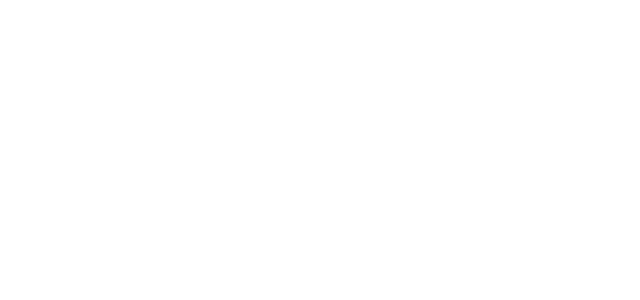
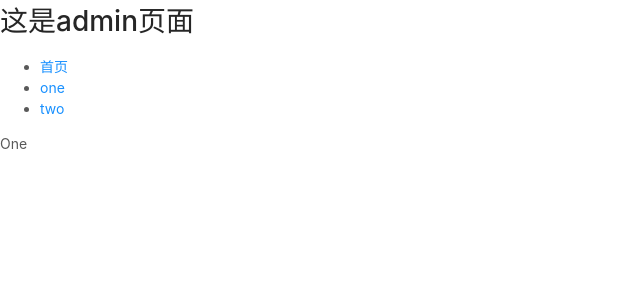
Before and after one commit to Len-kahone/react-webpack-template, a React app: page /admin/one in a window 1280 px wide. Shown: the top 300 px of the page, without its empty margins (0-640 px from the left). Built offline with nearby package versions, Linux system fonts and the light colour scheme.

Commit message:
完成路由集中管理

```diff
--- a/src/pages/App.tsx
+++ b/src/pages/App.tsx
@@ -4,19 +4,15 @@ import {
   Switch,
   Route,
 } from "react-router-dom";
-
-import routes from "@/routes/route-config";
 import renderRoutes from "@/routes/renderRoutes";
+import routes from "@/routes/routes";
 const App: React.FC = (props) => {
   return (
     <Fragment>
       <Router>
         <Suspense fallback="loading">
           <Switch>
-          {  renderRoutes(routes)}
-            {/* {routes.map(item=>{
-              return <Route exact path={item.path} key={item.path} component={item.component}></Route>;
-            })} */}
+            {  renderRoutes(routes)}
             {/* <Route
               path="/"
               exact
@@ -24,12 +20,10 @@ const App: React.FC = (props) => {
             ></Route>
             <Route
               path="/admin"
-              exact
               component={React.lazy(() => import("pages/admin/Admin"))}
             ></Route>
             <Route
               path="/login"
-              exact
               component={React.lazy(() => import("pages/login/Login"))}
             ></Route> */}
           </Switch>
--- a/src/pages/admin/Admin.tsx
+++ b/src/pages/admin/Admin.tsx
@@ -1,6 +1,7 @@
 import React,{Suspense} from "react";
 import { BrowserRouter as Router, Route, Link ,Switch} from "react-router-dom";
-import One from "pages/admin/One";
+// import One from "pages/admin/One";
+const One=React.lazy(()=>import("pages/admin/One"));
 // type propsType = RouteComponentProps<any>
 import renderRoutes from "@/routes/renderRoutes";
 interface routePorps{
@@ -11,21 +12,21 @@ interface routePorps{
 
    return (
      <div>
-       <Router>
        <h1> 这是admin页面</h1>
        <ul>
          <li>
            <Link to="/">首页</Link>
          </li>
+         <li>
            <Link to="/admin/one">one</Link>
+         </li>
+         <li>
+           <Link to="/admin/two">two</Link>
+         </li>
        </ul>
 
-         <Link to="/admin/one">one</Link>
-         <Suspense fallback="loading">
        <Switch>{renderRoutes(routes)}</Switch>
-         </Suspense>
-         {/* <Route exact path="/admin/one" component={One}></Route> */}
-       </Router>
+       {/* <Route  path="/admin/one" component={One}></Route> */}
      </div>
    );
  };
--- a/src/routes/renderRoutes.tsx
+++ b/src/routes/renderRoutes.tsx
@@ -1,14 +1,21 @@
 import React from "react";
-import {routeConifg} from "./route-config";
+import {routeConifg} from "./routes";
 import { Route } from "react-router-dom";
 
 const renderRoutes=function(routes:routeConifg[]):any{
     return routes.map(route=>{
-        const { path, component:Component, routes = [] } = route;
+        const { path,exact=false, component:Component, routes = [] } = route;
         console.log(path);
-        return <Route exact key={path} path={path} render={(props:any)=>{
-            return <Component routes={routes} {...props}></Component>;
-        }}></Route>;
+        return (
+          <Route
+            exact={exact}
+            key={path}
+            path={path}
+            render={(props: any) => {
+              return <Component routes={routes} {...props}></Component>;
+            }}
+          ></Route>
+        );
     });
 };
 export default renderRoutes;
--- a/webpack.dev.config.js
+++ b/webpack.dev.config.js
@@ -23,8 +23,10 @@ module.exports = merge(baseConfig, {
     ],
   },
   plugins: [],
+
   devServer: {
     historyApiFallback: true,
+
     port: 7000,
     open: true,
     hot: true,
@@ -38,5 +40,11 @@ module.exports = merge(baseConfig, {
       },
     },
   },
+  output: {
+    // 开发环境下，filename 不能使用 contenthash/chunkhash
+    filename: "js/[name].[hash:8].bundle.js",
+    chunkFilename: "js/[name].chunk.js",
+    publicPath: "/",
+  },
   devtool: "'cheap-module-eval-source-map'", //代码构建后映射技术，可以追踪代码出错位置 ,推荐使用source-map或者cheap-module-source-map，一个方便调试，一个速度快
 });
--- a/webpack.pro.config.js
+++ b/webpack.pro.config.js
@@ -13,6 +13,7 @@ module.exports = merge(baseConfig, {
   output: {
     path: path.resolve(__dirname, "dist"),
     filename: "[name].[contenthash].js",
+    publicPath:"/"
   },
   module: {
     rules: [
```
Also changed, not shown: src/routes/routes.tsx (renamed from src/routes/route-config.tsx, +6 -1 lines). Lines whose indentation alone changed are shown as unchanged.
